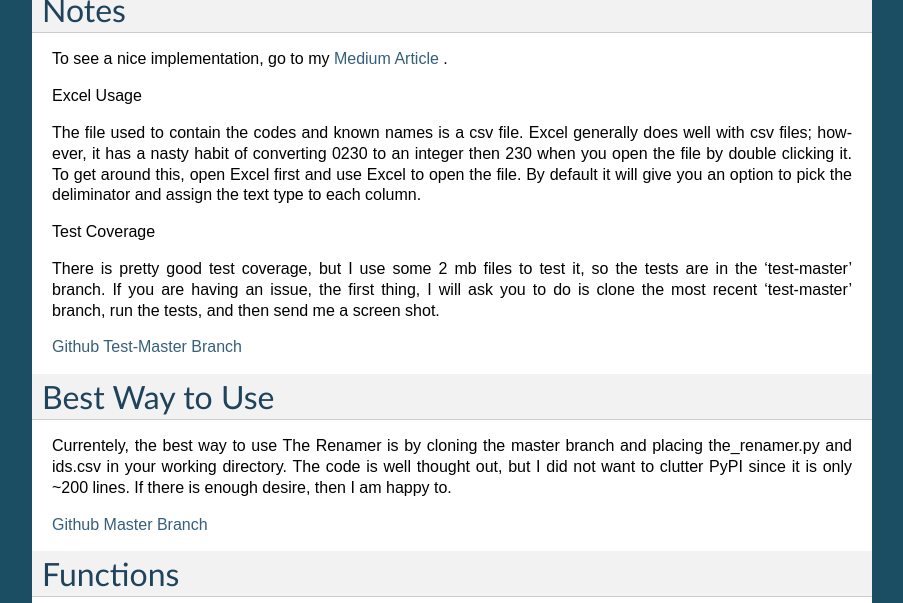
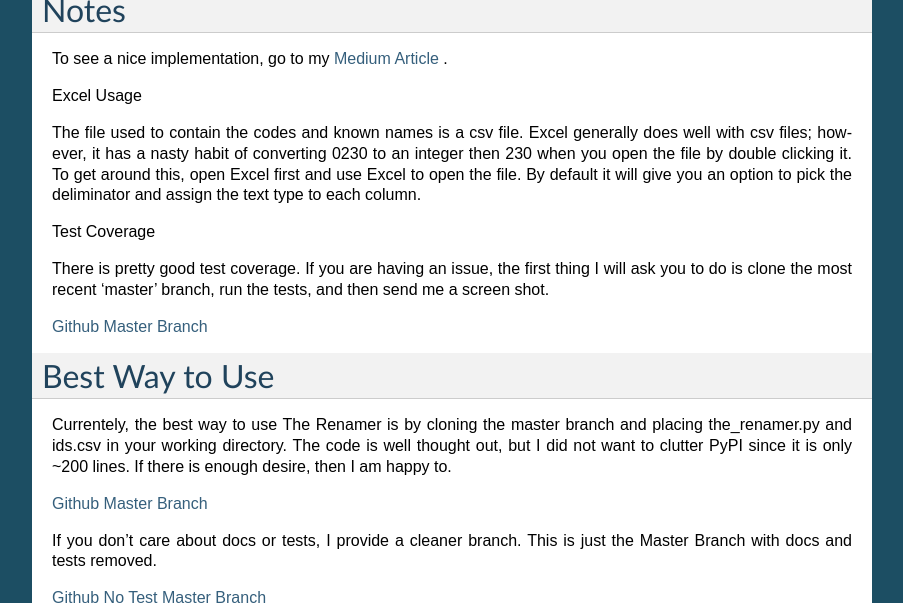
Before and after one commit to Rowlando13/the_renamer, a Sphinx documentation site: the page built from docs/index.rst, in a window 1280 px wide and 900 px high, scrolled down 549 px, cut to the strip 0-603 px from the top of the window. Shown: the whole strip, without its empty margins (198-1101 px from the left). Built offline with Sphinx 7.4.7, drawn with Linux system fonts in a browser that asks for light colours.

Commit message:
Update docs for no-test-master branch.

```diff
--- a/docs/index.rst
+++ b/docs/index.rst
@@ -31,15 +31,19 @@ The file used to contain the codes and known names is a csv file. Excel generall
 
 Test Coverage
 
-There is pretty good test coverage, but I use some 2 mb files to test it, so the tests are in the 'test-master' branch.  If you are having an issue, the first thing, I will ask you to do is clone the most recent 'test-master' branch, run the tests, and then send me a screen shot.
+There is pretty good test coverage. If you are having an issue, the first thing I will ask you to do is clone the most recent 'master' branch, run the tests, and then send me a screen shot.
 
-`Github Test-Master Branch <https://github.com/Rowlando13/the_renamer/tree/test-master>`_
+`Github Master Branch <https://github.com/Rowlando13/the_renamer/tree/master>`_
 
 Best Way to Use
 ===============
 Currentely, the best way to use The Renamer is by cloning the master branch and placing the_renamer.py and ids.csv in your working directory. The code is well thought out, but I did not want to clutter PyPI since it is only ~200 lines. If there is enough desire, then I am happy to.
 
 `Github Master Branch <https://github.com/Rowlando13/the_renamer/tree/master>`_
+
+If you don't care about docs or tests, I provide a cleaner branch. This is just the Master Branch with docs and tests removed.
+
+`Github No Test Master Branch <https://github.com/Rowlando13/the_renamer/tree/no-test-master>`_
 
 Functions
 =========
```
Also changed, not shown: 6 other files.
